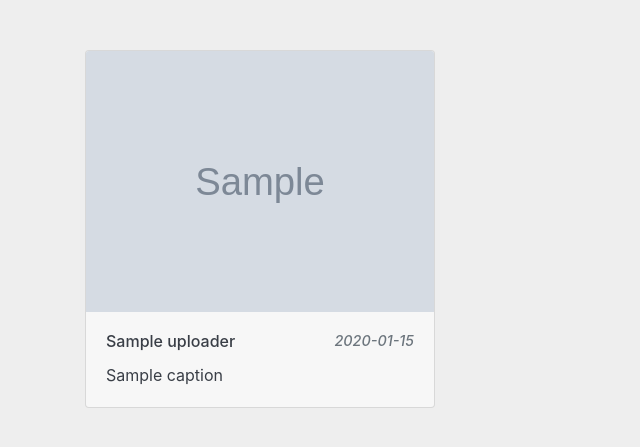
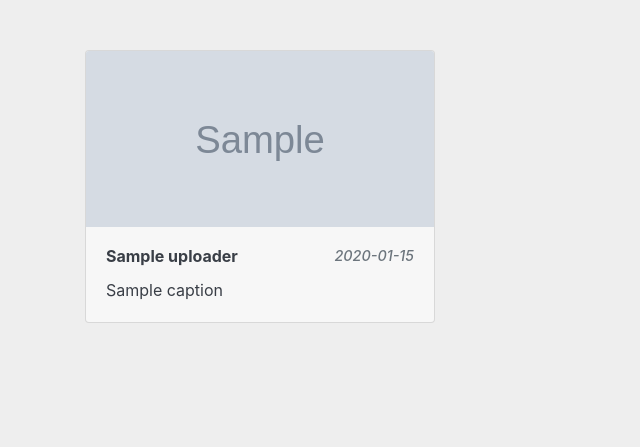
Before and after one commit to phantomhdd/project-hdd-ssd, a Laravel app: template resources/views/index.blade.php in a window 1280 px wide. Shown: the part 56-503 px from the top of the page, without its empty margins (0-640 px from the left). Run offline with Laravel 8, Linux system fonts and the light colour scheme; the template is opened without the code that fills it: most values are stand-ins (such as "Sample title", 1, 10 or a date in 2020); grey boxes marked "Sample" are stand-in pictures.

Commit message:
perubahan style kecil

```diff
--- a/public/css/style.css
+++ b/public/css/style.css
@@ -29,17 +29,25 @@ body {
 }
 
 #konten .konten-item {
-    margin-bottom: 50px;
+    margin-bottom: 40px;
 }
 
 a .card-img-top {
     width: 100%;
-    height: auto;
+    height: 11em;
 }
 
 .card {
     box-sizing: border-box;
     background-color: var(--nav-color);
+}
+
+/* Image card */
+.center-cropped {
+    object-fit: cover; /* Do not scale the image */
+    object-position: center; /* Center the image within the element */
+    height: 100px;
+    width: 100px;
 }
 
 
--- a/resources/views/index.blade.php
+++ b/resources/views/index.blade.php
@@ -68,23 +68,23 @@
     <!-- Konten -->
     <section class="konten" id="konten">
         <div class="container">
-            <div class="row">
+            <div class="row ">
                 @foreach($photos as $photo)
                 <div class="col-lg-4 konten-item">
                     <div class="card">
                         <a href="#">
-                            <img src="{{$photo->file_path}}" alt="1" class="card-img-top">
+                            <img src="{{$photo->file_path}}" alt="1" class="center-cropped card-img-top">
                         </a>
                         <div class="card-body">
                             <div class="row">
                                 <div class="col-md-6">
-                                    <h6 class="card-title">{{$photo->uploader}}</h6>
+                                    <p class="card-title h6"><strong>{{$photo->uploader}}</strong></p>
                                 </div>
                                 <div class="col-md-6">
                                     @if(date("Y-m-d") == substr($photo->upload_time,0,10))
-                                        <h6 class="figure-caption text-right"><em>{{substr($photo->upload_time,10,-3)}}</em></h6>
+                                        <p class="figure-caption text-right h6"><em>{{substr($photo->upload_time,10,-3)}}</em></p>
                                     @else
-                                        <h6 class="figure-caption text-right"><em>{{substr($photo->upload_time,0,10)}}</em></h6>
+                                        <p class="figure-caption text-right h6"><em>{{substr($photo->upload_time,0,10)}}</em></p>
                                     @endif
                                 </div>
                             </div>
```
Also changed, not shown: public/img/photos/1590272609.png (added), public/img/photos/1590296331.jpg (added).
